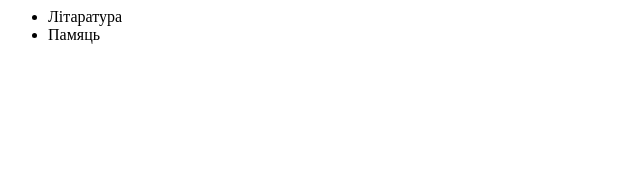
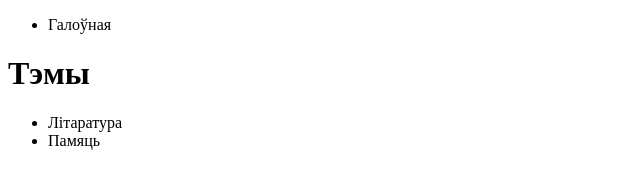
Before and after one commit to metaBLR/metaBLR.github.io, a plain HTML site: page index.html in a window 1280 px wide. Shown: the whole page, without its empty margins (0-640 px from the left). Drawn offline with Linux system fonts and the light colour scheme.

Commit message:
Update index.html

```diff
--- a/index.html
+++ b/index.html
@@ -1,11 +1,37 @@
-<html>
+<!DOCTYPE html>
+<html lang="be">
+
   <head>
     <title>metaBelarus</title>
+    <meta charset="utf-8">
+    <meta name="description" content="Згуртаваныя звесткі пра Беларусь">
+    <meta name="keywords" content="Беларусь Belarus мова памяць літаратура">
+    <link rel="stylesheet" href="css/style.css">
   </head>
+
   <body>
-    <ul>
-      <li>Літаратура</li>
-      <li>Памяць</li>
-    </ul>
+
+    <header>
+      <nav>
+        <ul>
+          <li>Галоўная</li>
+        </ul>
+      </nav>
+    </header>
+
+    <main>
+      <h1>Тэмы</h1>
+      <div class="themes">
+        <ul>
+          <li>Літаратура</li>
+          <li>Памяць</li>
+        </ul>
+      </div>
+    </main>
+
+    <footer>
+    </footer>
+
   </body>
+
 </html>
```
